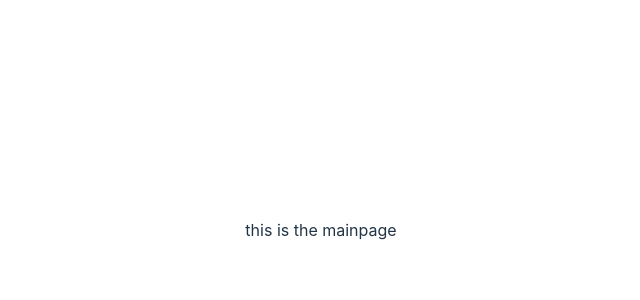
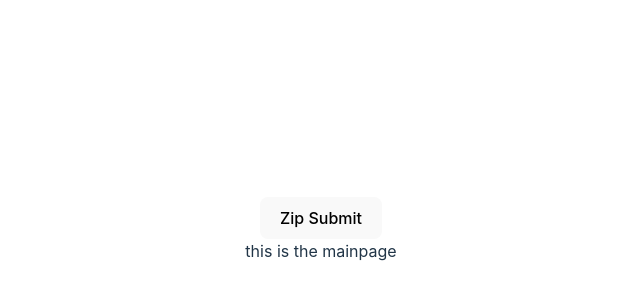
Before and after one commit to rtocastro/pawandorder, a React (Vite) app: page /mainpage in a window 1280 px wide. Shown: the part 170-470 px from the top of the page, without its empty margins (319-959 px from the left). Built offline with nearby package versions, Linux system fonts and the light colour scheme.

Commit message:
imported use state hook and submit button w function

```diff
--- a/src/pages/MainPage.jsx
+++ b/src/pages/MainPage.jsx
@@ -1,9 +1,23 @@
-import React from "react";
+import React, { useState } from 'react';
+
+
 
 export default function Mainpage() {
+
+    const handleSubmit = (e) => {
+        e.preventDefault();
+        setSubmitted(true);
+    };
+
     return (
         <>
-this is the mainpage
+            <div>
+                <form onSubmit={handleSubmit}>
+
+                </form>
+                <button type="submit">Zip Submit</button>
+            </div>
+            this is the mainpage
         </>
 
 
```
